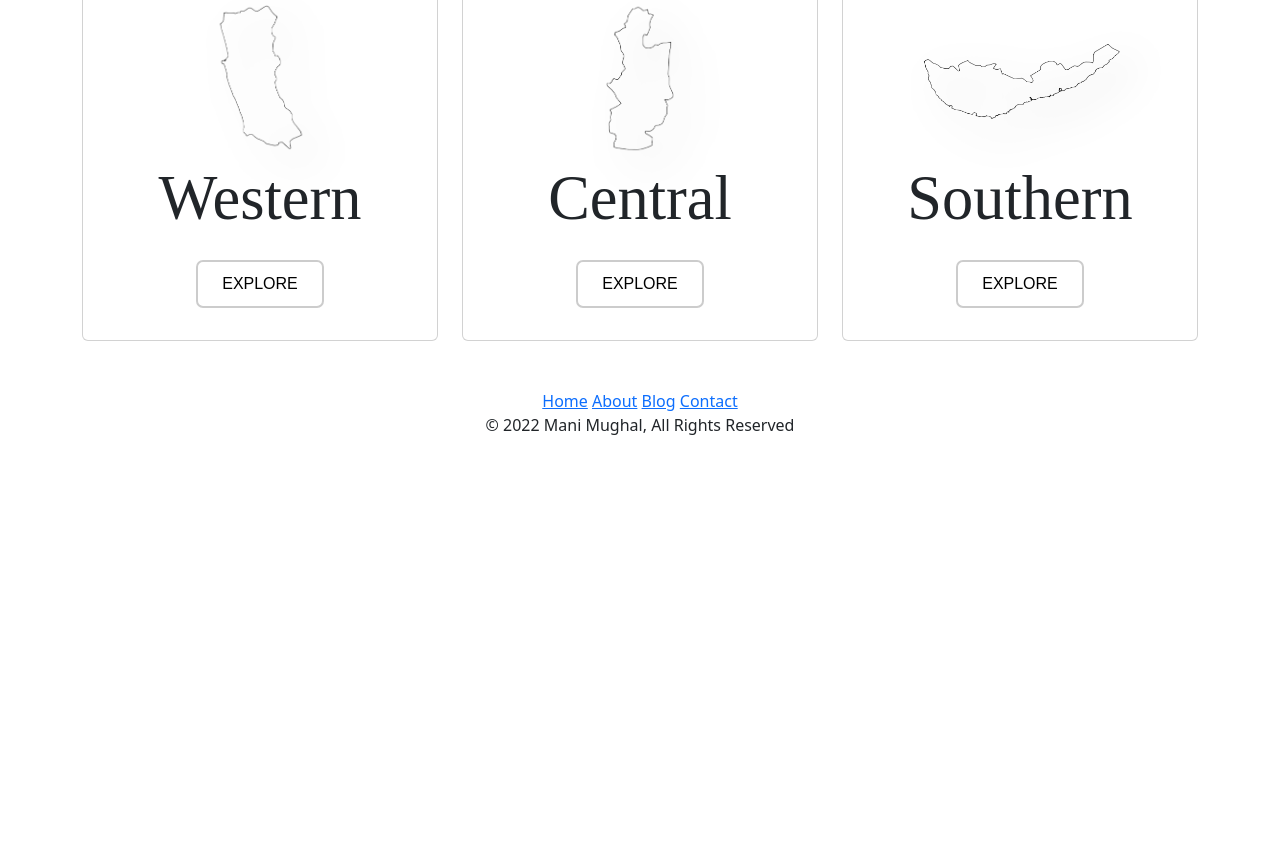
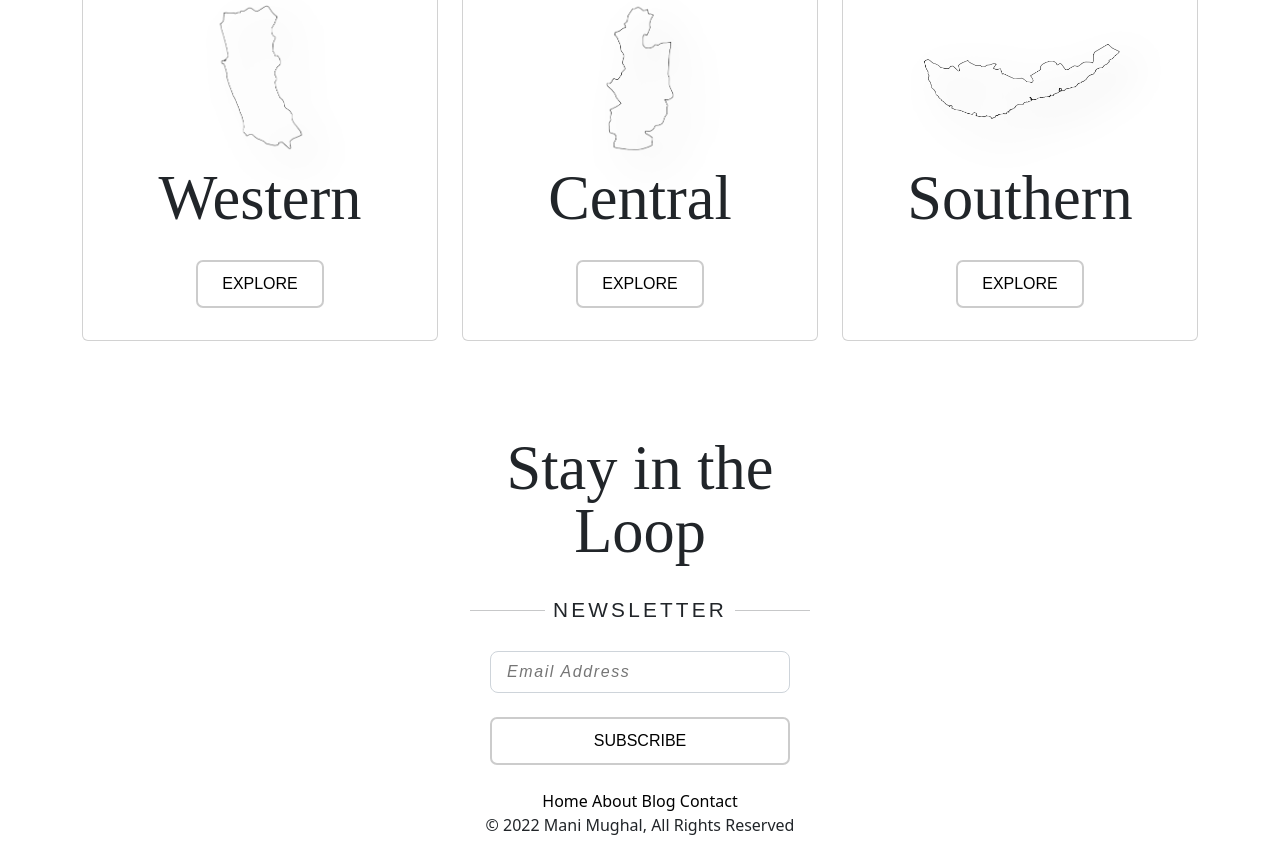
Before and after one commit to Tetrag11/assignment, a plain HTML site: page index.html in a window 1280 px wide. Shown: the part 1502-2355 px from the top of the page. Before the commit the page ends 1955 px from the top, so only its background shows below. Drawn offline with nearby package versions, Linux system fonts and the light colour scheme; a web font is replaced by a local one.

Commit message:
index complete 90%

```diff
--- a/css/home.css
+++ b/css/home.css
@@ -157,6 +157,10 @@ footer {
 
 .footer-links {
   width: fit-content;
+}
+
+.footer-links a {
+  color: black;
 }
 
 .mobile-nav {
@@ -319,3 +323,57 @@ footer {
 .card-mid-img-filter {
   filter: brightness(0.1) drop-shadow(16px 16px 20px black);
 }
+
+.newsl {
+  height: 400px;
+  width: 300px;
+}
+
+.newsl-head {
+  font-size: calc(3vw + 3vh);
+  font-family: "epicride";
+  line-height: 1;
+  padding-top: 3rem;
+  text-align: center;
+  margin-bottom: 2rem;
+}
+
+.newsl-head-title {
+  font-size: calc(1vw + 1vh);
+  font-family: "Akshar", sans-serif;
+  font-weight: 400;
+  letter-spacing: 0.2rem;
+  line-height: 1;
+  text-align: center;
+  margin-bottom: 0;
+}
+
+hr {
+  width: 75px;
+}
+
+.form-style {
+  min-height: calc(1.5em + 1rem + 2px);
+  padding: 0.5rem 1rem;
+  font-size: 1.25rem;
+  border-radius: 0.5rem;
+  display: block;
+  width: 100%;
+  font-size: 1rem;
+  font-family: "Akshar", sans-serif;
+  font-style: italic;
+  font-weight: 200;
+  line-height: 1.5;
+  letter-spacing: 0.1rem;
+  color: #212529;
+  background-color: transparent;
+  background-clip: padding-box;
+  border: 1px solid #ced4da;
+  -webkit-appearance: none;
+  -moz-appearance: none;
+  appearance: none;
+}
+
+a {
+  text-decoration: none !important;
+}
--- a/index.html
+++ b/index.html
@@ -158,6 +158,25 @@
             </div>
         </div>
     </div>
+</section>
+
+<section class="newsl mx-auto">
+    <h2 class="newsl-head">Stay in the Loop</h2>
+    <div class="d-flex justify-content-center align-items-center">
+        <div>
+            <hr>
+        </div>
+        <p class="newsl-head-title px-2">NEWSLETTER</p>
+        <div>
+            <hr>
+        </div>
+    </div>
+    <div class="d-flex justify-content-center">
+        <form action="" class="w-100">
+            <input class="form-style mt-4 mb-2" type="email" placeholder="Email Address">
+            <button class="buttons mx-0" style="width: 100%;" type="submit">SUBSCRIBE</button>
+        </form>
+    </div>
 
 
 
```
